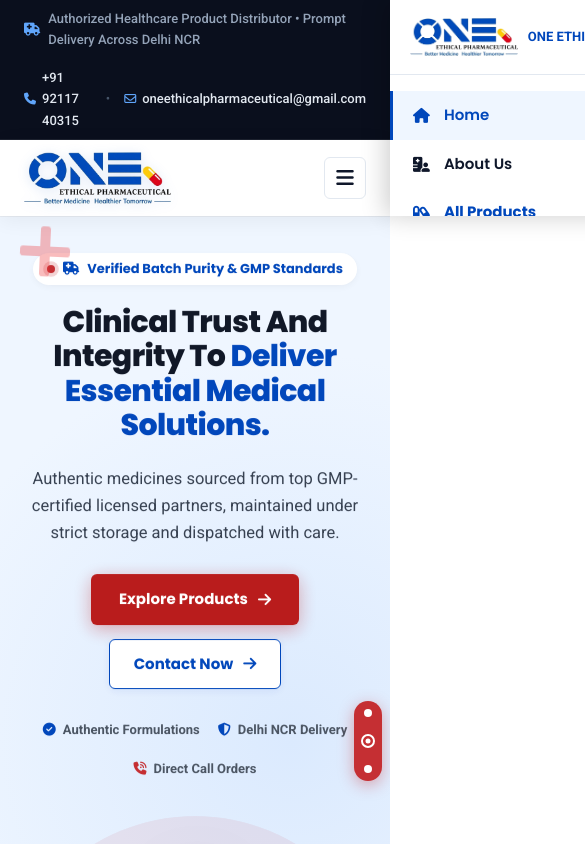
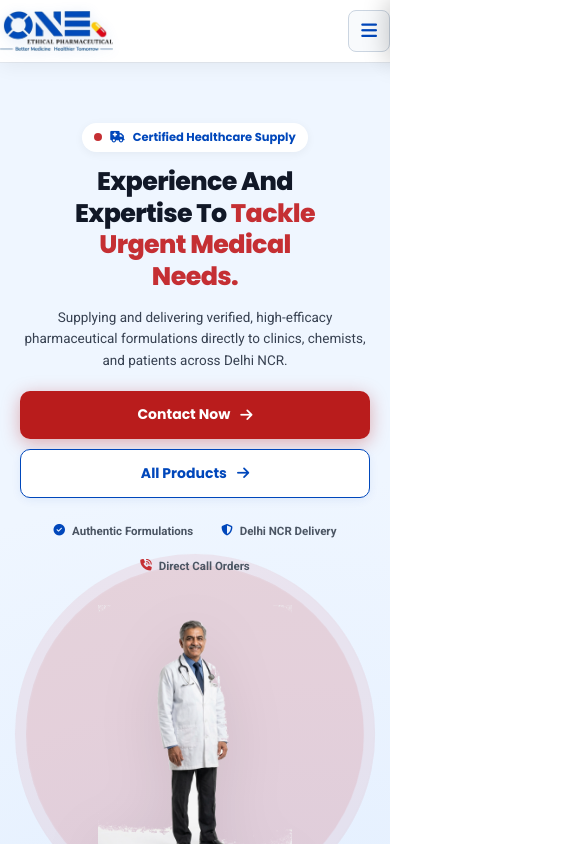
Before and after one commit to priyajamw07/pharma, a React (Vite) app: page / in a window 390 px wide. Shown: the top 844 px of the page, 585 px wide, since content can reach past the window. Built offline with nearby package versions, Linux system fonts and the light colour scheme.

Commit message:
feat(mobile): complete flawless mobile responsiveness - hide cluttered top-bar on phones, clean drawer header, remove overlapping hero plus icon, full-width touch-friendly product cards

```diff
--- a/src/components/Header.tsx
+++ b/src/components/Header.tsx
@@ -167,14 +167,11 @@ export const Header: React.FC<HeaderProps> = ({ currentPath, onNavigate }) => {
       {/* Mobile Slide-in Drawer */}
       <aside className={`mobile-nav-drawer ${mobileMenuOpen ? 'open' : ''}`} aria-hidden={!mobileMenuOpen}>
         <div className="mobile-drawer-header">
-          <div style={{ display: 'flex', alignItems: 'center', gap: '10px' }}>
-            <img
-              src={COMPANY_INFO.logo}
-              alt={COMPANY_INFO.name}
-              style={{ maxHeight: '38px', borderRadius: '4px' }}
-            />
-            <span style={{ fontSize: '13px', fontWeight: 700, color: '#0047bb' }}>ONE ETHICAL</span>
-          </div>
+          <img
+            src={COMPANY_INFO.logo}
+            alt={COMPANY_INFO.name}
+            className="drawer-logo-img"
+          />
           <button
             className="mobile-drawer-close-btn"
             onClick={() => setMobileMenuOpen(false)}
--- a/src/index.css
+++ b/src/index.css
@@ -3146,3 +3146,382 @@ button {
 .form-card:hover {
   box-shadow: 0 12px 36px rgba(0, 71, 187, 0.08) !important;
 }
+
+
+/* =========================================================
+   COMPREHENSIVE MASTER MOBILE RESPONSIVE STYLESHEET
+   Optimized for 320px, 360px, 375px, 390px, 430px, 768px
+========================================================= */
+
+/* Prevent any horizontal page scroll */
+html, body {
+  overflow-x: hidden !important;
+  max-width: 100vw !important;
+}
+
+* {
+  box-sizing: border-box;
+}
+
+/* Base mobile container padding */
+@media (max-width: 768px) {
+  .container {
+    padding-left: 16px !important;
+    padding-right: 16px !important;
+  }
+
+  /* 1. HEADER: HIDE CLUTTERED TOP BAR ON MOBILE */
+  .header-top-bar {
+    display: none !important;
+  }
+
+  .navbar-main {
+    padding: 10px 0 !important;
+  }
+
+  .navbar-inner {
+    padding: 0 !important;
+  }
+
+  .navbar-logo-img {
+    height: 40px !important;
+    max-width: 160px !important;
+  }
+
+  .mobile-hamburger-btn {
+    width: 42px !important;
+    height: 42px !important;
+    border-radius: 8px !important;
+    border: 1px solid #cbd5e1 !important;
+    background: #f8fafc !important;
+    color: #0047bb !important;
+    font-size: 18px !important;
+    display: flex !important;
+    align-items: center !important;
+    justify-content: center !important;
+    cursor: pointer !important;
+  }
+
+  /* 2. MOBILE DRAWER: CLEAN, AIRY, TOUCH-FRIENDLY */
+  .mobile-nav-drawer {
+    width: 320px !important;
+    max-width: 86vw !important;
+  }
+
+  .mobile-drawer-header {
+    display: flex !important;
+    align-items: center !important;
+    justify-content: space-between !important;
+    padding: 16px 18px !important;
+    border-bottom: 1px solid #f1f5f9 !important;
+    background: #ffffff !important;
+  }
+
+  .drawer-logo-img {
+    max-height: 38px !important;
+    max-width: 160px !important;
+    width: auto !important;
+    object-fit: contain !important;
+  }
+
+  .mobile-drawer-close-btn {
+    width: 38px !important;
+    height: 38px !important;
+    border-radius: 50% !important;
+    background: #f1f5f9 !important;
+    border: none !important;
+    color: #334155 !important;
+    display: flex !important;
+    align-items: center !important;
+    justify-content: center !important;
+    font-size: 16px !important;
+    cursor: pointer !important;
+  }
+
+  .mobile-nav-link {
+    padding: 14px 20px !important;
+    font-size: 15.5px !important;
+    font-weight: 600 !important;
+  }
+
+  /* 3. HERO SLIDER ON MOBILE: NO OVERLAPPING PLUS ICON, CENTERED TYPOGRAPHY */
+  .slider-plus-icon-wrap {
+    display: none !important;
+  }
+
+  .main-slider-section {
+    padding: 24px 0 44px 0 !important;
+    min-height: auto !important;
+    overflow: hidden !important;
+  }
+
+  .main-slide-item {
+    display: flex !important;
+    flex-direction: column !important;
+    align-items: center !important;
+    text-align: center !important;
+    gap: 20px !important;
+  }
+
+  .slider-text-column {
+    width: 100% !important;
+    max-width: 100% !important;
+    padding: 0 4px !important;
+    display: flex !important;
+    flex-direction: column !important;
+    align-items: center !important;
+    text-align: center !important;
+  }
+
+  .slider-eyebrow-pill {
+    margin: 0 auto 14px auto !important;
+    font-size: 11.5px !important;
+    padding: 5px 12px !important;
+    width: fit-content !important;
+  }
+
+  .slider-reference-heading {
+    font-size: clamp(24px, 6.5vw, 34px) !important;
+    line-height: 1.25 !important;
+    text-align: center !important;
+    margin-bottom: 14px !important;
+  }
+
+  .heading-dark-line,
+  .heading-mixed-line,
+  .heading-color-line {
+    display: block !important;
+    text-align: center !important;
+  }
+
+  .slider-subtext-des {
+    font-size: 13.5px !important;
+    line-height: 1.6 !important;
+    text-align: center !important;
+    margin: 0 auto 20px auto !important;
+    padding: 0 !important;
+  }
+
+  .slider-btn-div {
+    display: flex !important;
+    flex-direction: column !important;
+    width: 100% !important;
+    gap: 10px !important;
+    align-items: stretch !important;
+    margin-bottom: 20px !important;
+  }
+
+  .slider-contact-btn,
+  .slider-secondary-btn {
+    width: 100% !important;
+    justify-content: center !important;
+    padding: 12px 18px !important;
+    font-size: 14px !important;
+    border-radius: 10px !important;
+  }
+
+  .slider-trust-chips {
+    display: flex !important;
+    flex-wrap: wrap !important;
+    justify-content: center !important;
+    gap: 8px !important;
+  }
+
+  .trust-chip {
+    font-size: 11.5px !important;
+    padding: 4px 10px !important;
+  }
+
+  .slider-visual-column {
+    width: 100% !important;
+    display: flex !important;
+    justify-content: center !important;
+    margin-top: 10px !important;
+  }
+
+  .slider-visual-centerpiece {
+    min-height: 260px !important;
+    height: auto !important;
+    display: flex !important;
+    justify-content: center !important;
+    align-items: flex-end !important;
+  }
+
+  .slider-subject-cutout-img {
+    max-height: 260px !important;
+    width: auto !important;
+    object-fit: contain !important;
+  }
+
+  .dots-icon {
+    display: none !important;
+  }
+
+  .slider-waves-container {
+    width: 260px !important;
+    height: 260px !important;
+  }
+
+  .slider-item-nav {
+    position: static !important;
+    margin-top: 20px !important;
+    display: flex !important;
+    justify-content: center !important;
+    transform: none !important;
+  }
+
+  .vertical-capsule-track {
+    flex-direction: row !important;
+    background: rgba(255, 255, 255, 0.95) !important;
+    padding: 6px 14px !important;
+    border-radius: 9999px !important;
+    box-shadow: 0 2px 10px rgba(0, 0, 0, 0.08) !important;
+    gap: 10px !important;
+  }
+
+  .capsule-dot-item {
+    width: 10px !important;
+    height: 10px !important;
+  }
+
+  .capsule-dot-item.active {
+    width: 24px !important;
+    height: 10px !important;
+    border-radius: 5px !important;
+  }
+
+  /* 4. PRODUCT CARDS ON MOBILE: FULL-WIDTH CLEAN CARDS */
+  .products-four-grid {
+    grid-template-columns: 1fr !important;
+    gap: 18px !important;
+  }
+
+  .product-card-elevated,
+  .product-card-modern {
+    border-radius: 16px !important;
+  }
+
+  .product-img-frame {
+    height: 190px !important;
+    padding: 12px !important;
+  }
+
+  .product-uncropped-img {
+    max-height: 160px !important;
+  }
+
+  .product-card-body {
+    padding: 16px 14px !important;
+    gap: 10px !important;
+  }
+
+  .product-card-title {
+    font-size: 16.5px !important;
+  }
+
+  .product-card-short-desc {
+    font-size: 13px !important;
+    min-height: auto !important;
+  }
+
+  .product-card-actions {
+    display: grid !important;
+    grid-template-columns: 1.2fr 0.8fr !important;
+    gap: 8px !important;
+  }
+
+  .btn-card-view,
+  .btn-card-call-order {
+    padding: 11px 12px !important;
+    font-size: 12.5px !important;
+    border-radius: 8px !important;
+  }
+
+  /* 5. WHY CHOOSE SECTION ON MOBILE */
+  .why-choose-four-grid {
+    grid-template-columns: 1fr !important;
+    gap: 14px !important;
+  }
+
+  .why-card {
+    padding: 22px 18px !important;
+  }
+
+  /* 6. ABOUT SECTION ON MOBILE */
+  .about-split-layout {
+    grid-template-columns: 1fr !important;
+    gap: 24px !important;
+  }
+
+  .about-hero-img,
+  .hero-real-doctor-image {
+    height: 240px !important;
+    border-radius: 14px !important;
+  }
+
+  .about-metrics-row {
+    grid-template-columns: 1fr !important;
+    gap: 10px !important;
+  }
+
+  .metric-box {
+    padding: 14px 16px !important;
+  }
+
+  /* 7. ORDER CALLOUT SECTION ON MOBILE */
+  .order-callout-section {
+    padding: 44px 0 !important;
+  }
+
+  .order-callout-inner {
+    grid-template-columns: 1fr !important;
+    gap: 20px !important;
+    text-align: center !important;
+  }
+
+  .order-callout-actions {
+    display: flex !important;
+    flex-direction: column !important;
+    width: 100% !important;
+    gap: 10px !important;
+  }
+
+  .btn-product-order-call,
+  .btn-product-order-online {
+    width: 100% !important;
+    justify-content: center !important;
+  }
+
+  /* 8. CONTACT & CAREER FORMS ON MOBILE */
+  .contact-grid {
+    grid-template-columns: 1fr !important;
+    gap: 20px !important;
+  }
+
+  .contact-info-card,
+  .form-card {
+    padding: 22px 18px !important;
+    border-radius: 14px !important;
+  }
+
+  /* 9. BREADCRUMB ON MOBILE */
+  .page-title-section {
+    padding: 28px 0 !important;
+  }
+
+  .page-main-heading {
+    font-size: 24px !important;
+  }
+
+  /* 10. FOOTER ON MOBILE */
+  .footer-main-grid {
+    grid-template-columns: 1fr !important;
+    gap: 26px !important;
+  }
+
+  .footer-bottom-inner {
+    flex-direction: column !important;
+    gap: 10px !important;
+    text-align: center !important;
+  }
+}
```
